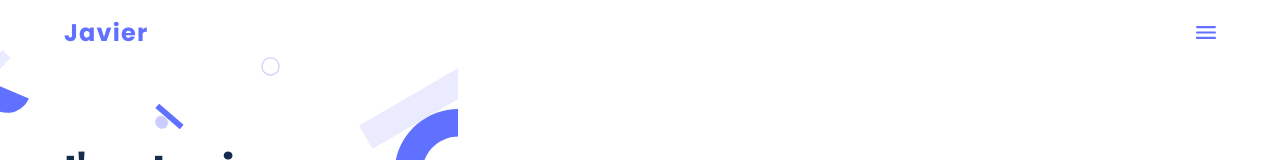
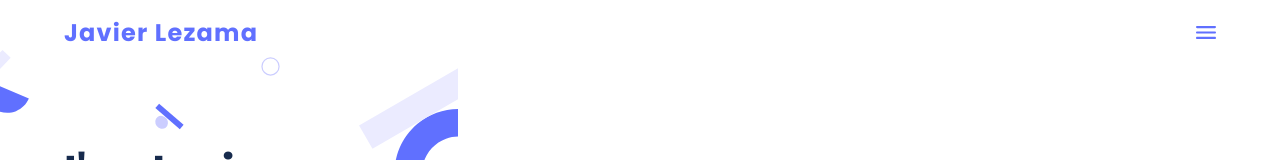
Before and after one commit to javitolez/Portfolio, a website: page index.html in a window 1280 px wide. Shown: the top 160 px of the page. Drawn offline with Linux system fonts and the light colour scheme.

Commit message:
Fix index html

```diff
--- a/index.html
+++ b/index.html
@@ -13,7 +13,7 @@
   <header id="header">
     <div class="header-content">
       <div class="logo">
-        <a href="#">Javier</a>
+        <a href="#">Javier Lezama</a>
       </div>
       <nav id="nav">
         <div class="nav-container">
```
